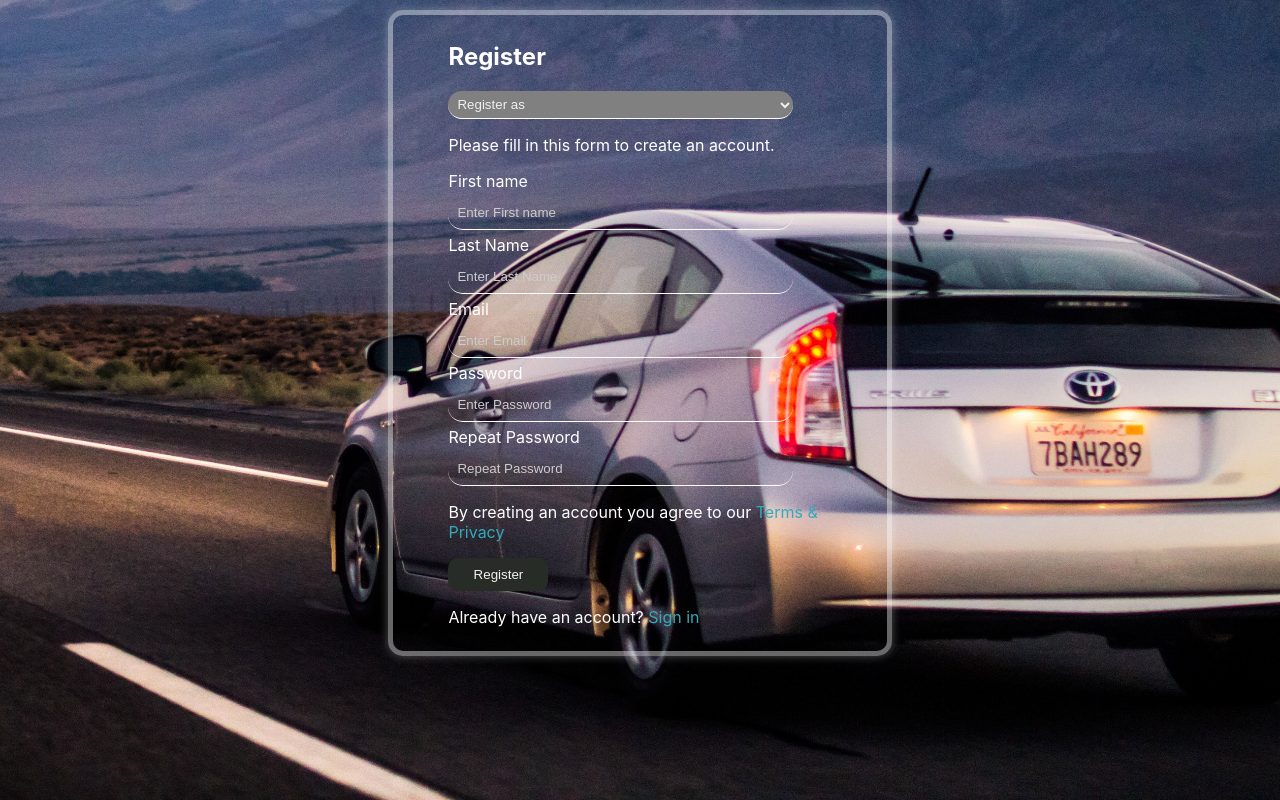
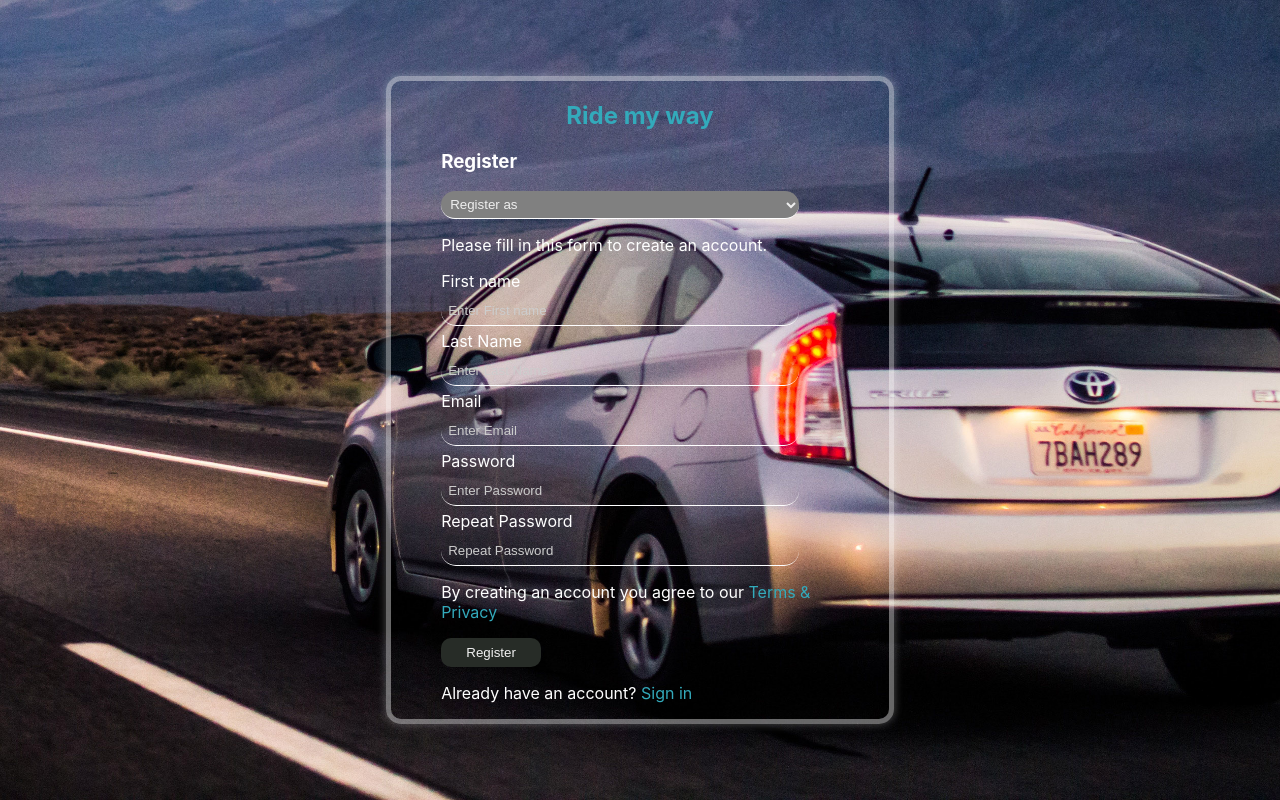
Before and after one commit to elineka/ride-my-way, a React (Create React App) app in the folder frontend/: page /register in a window 1280 px wide. Built offline with nearby package versions, Linux system fonts and the light colour scheme.

Commit message:
Linking home page from other pages issue #26

```diff
--- a/frontend/src/App.css
+++ b/frontend/src/App.css
@@ -142,12 +142,17 @@ a {
   overflow: hidden;
   width: 100vw;
   min-height: 100vh;
-  padding: 10px;
+  padding: 6px;
+  display: -webkit-box;
+  display: -ms-flexbox;
+  display: flex;
+  -webkit-box-align: center;
+      -ms-flex-align: center;
+          align-items: center;
 }
 
 .regform {
   border: 3px;
-  padding: 0.2cm;
   width: 40%;
   margin: 0 auto;
   border-radius: 15px;
@@ -186,7 +191,7 @@ a {
 input[type="text"], input[type="email"],
 input[type="password"], button {
   width: 90%;
-  padding: 9px;
+  padding: 7px;
   margin: 5px  0;
   display: block;
   border: none;
@@ -369,4 +374,9 @@ footer div {
   font-size: 14px;
   color: #fff;
 }
+
+h2 {
+  text-align: center;
+  font-weight: 700;
+}
 /*# sourceMappingURL=App.css.map */
--- a/frontend/src/App.scss
+++ b/frontend/src/App.scss
@@ -107,11 +107,12 @@
     overflow: hidden;
     width: 100vw;
     min-height: 100vh;
-    padding: 10px;
+    padding: 6px;
+    display: flex;
+    align-items: center;
   }
   .regform {
     border: 3px;
-    padding: 0.2cm;
     width: 40%;
     margin: 0 auto;
    border-radius: 15px;
@@ -144,7 +145,7 @@
   input[type="text"], input[type="email"],
   input[type="password"], button{
     width: 90%;
-    padding: 9px;
+    padding: 7px;
     margin: 5px  0;
     display: block;
     border: none;
@@ -270,3 +271,7 @@
     font-size: 14px;
     color: #fff;
   }
+  h2 {
+      text-align: center;
+      font-weight: 700;
+  }
--- a/frontend/src/component/Login.js
+++ b/frontend/src/component/Login.js
@@ -7,9 +7,13 @@ class Login extends Component {
       <div className="login">
 
         <form className="loginform">
-        <h2>Login into Ride my way</h2>
+        <h2><Link to="/" title="Move to home page" className="menulinking">
+        Ride my way
+            </Link></h2>
+
 
           <div className="container">
+          <h3>Login into Ride my way</h3>
           <select className="selec">
             <option value="driver">
               Driver
--- a/frontend/src/component/Register.js
+++ b/frontend/src/component/Register.js
@@ -4,10 +4,14 @@ class Register extends Component {
   render() {
     return (
       <div className="menuregister">
+
         <section className="regform">
           <form>
             <div className="container">
-              <h2>Register</h2>
+            <h2><Link to="/" title="Move to home page" className="menulinking">
+        Ride my way
+            </Link></h2>
+              <h3>Register</h3>
               <select className="selec">
               <option>
               Register as
@@ -90,6 +94,7 @@ class Register extends Component {
             </div>
           </form>
         </section>
+
       </div>
     );
   }
--- a/frontend/src/component/UserProfile.js
+++ b/frontend/src/component/UserProfile.js
@@ -1,39 +1,14 @@
 import React, { Component } from "react";
+import { Link } from "react-router-dom";
 import image from "./image/car2.jpg";
 class UserProfile extends Component {
   render() {
     return (
       <div>
-        <ul className="profile">
-          <li>
-            {" "}
-            <h2>User Profile </h2>
-            <div>
-              <div>
-                <img src={image} />
-              </div>
-              <h2>John Doe</h2>
-              <p>Tabata, Dar es salaam</p>
-              <p>
-                <button>Contact</button>
-              </p>
-            </div>
-          </li>
-          <li>
-            {" "}
-            <h2>User Profile </h2>
-            <div>
-              <div>
-                <img src={image} />
-              </div>
-              <h2>Eve Michael</h2>
-              <p>Mikocheni, Dar es salaam</p>
-              <p>
-                <button>Contact</button>
-              </p>
-            </div>
-          </li>
-        </ul>
+         <h2><Link to="/" title="Move to home page" className="menulinking">
+        Ride my way
+            </Link></h2>
+
       </div>
     );
   }
--- a/frontend/src/component/YourRide.js
+++ b/frontend/src/component/YourRide.js
@@ -1,28 +1,13 @@
 import React, { Component } from "react";
-
+import { Link } from "react-router-dom";
 class YourRide extends Component {
   render() {
     return (
-      <div className="">
-        <h1>Choose your ride:</h1>
-<ul>
-      <li>
-          <section className="car">
-            <p>Toyota IST 4SEATS</p>
-            <div className="text">
-              <input type="submit" value="Confirm" />
-            </div>
-          </section></li> <li>
-          <section className="car">
-            <h2>White Passo 4SEATS</h2>
-            <div className="">
+    <div>
+      <h2><Link to="/" title="Move to home page" className="menulinking">
+        Ride my way
+            </Link></h2>
 
-        </div>
-            <div className="text">
-              <input type="submit" value="Confirm" />
-            </div>
-          </section></li>
-        </ul>
       </div>
     );
   }
```
Also changed, not shown: frontend/src/component/Footer.js (deleted, +0 -17 lines), 1 other file (tests, documents, lock files or other folders).
